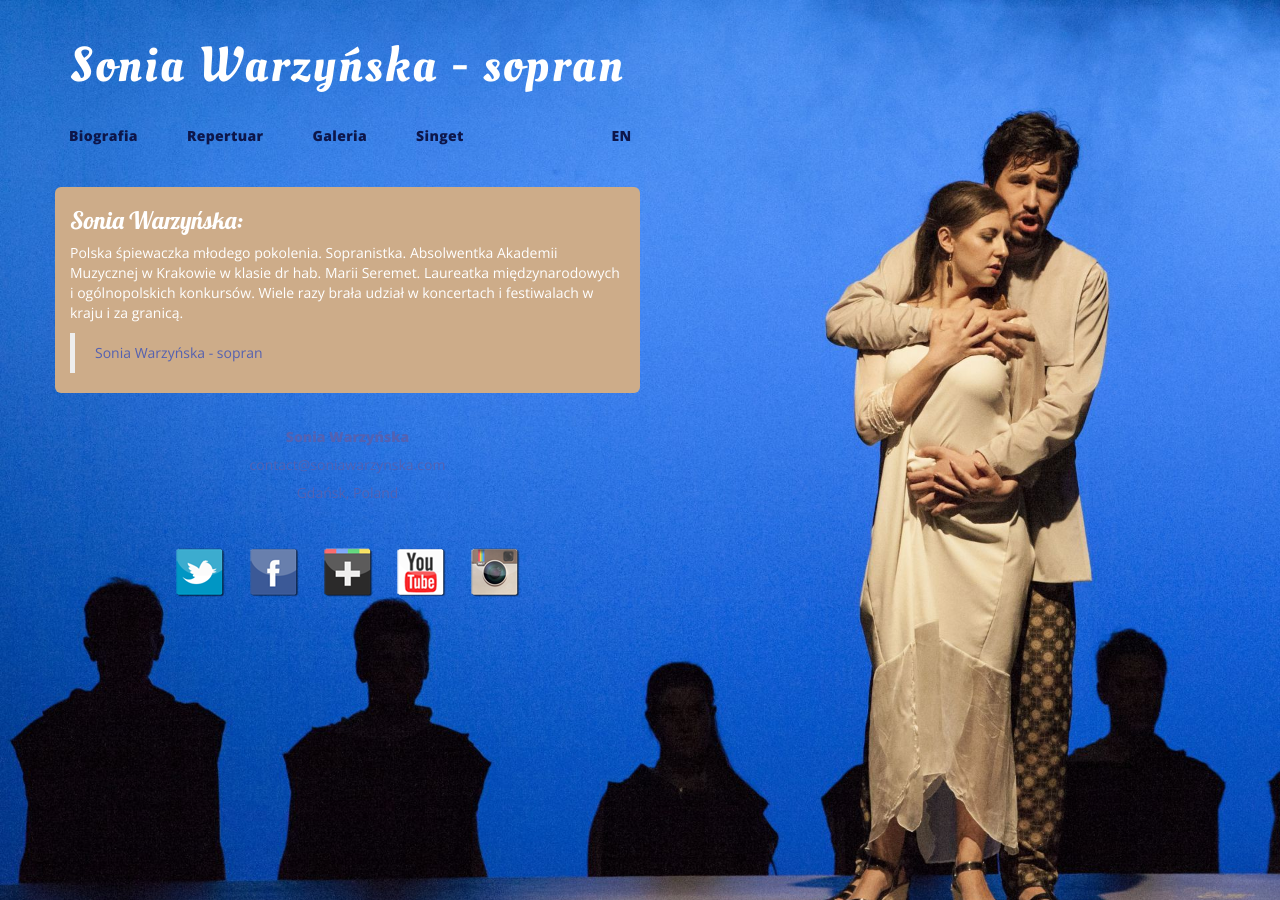
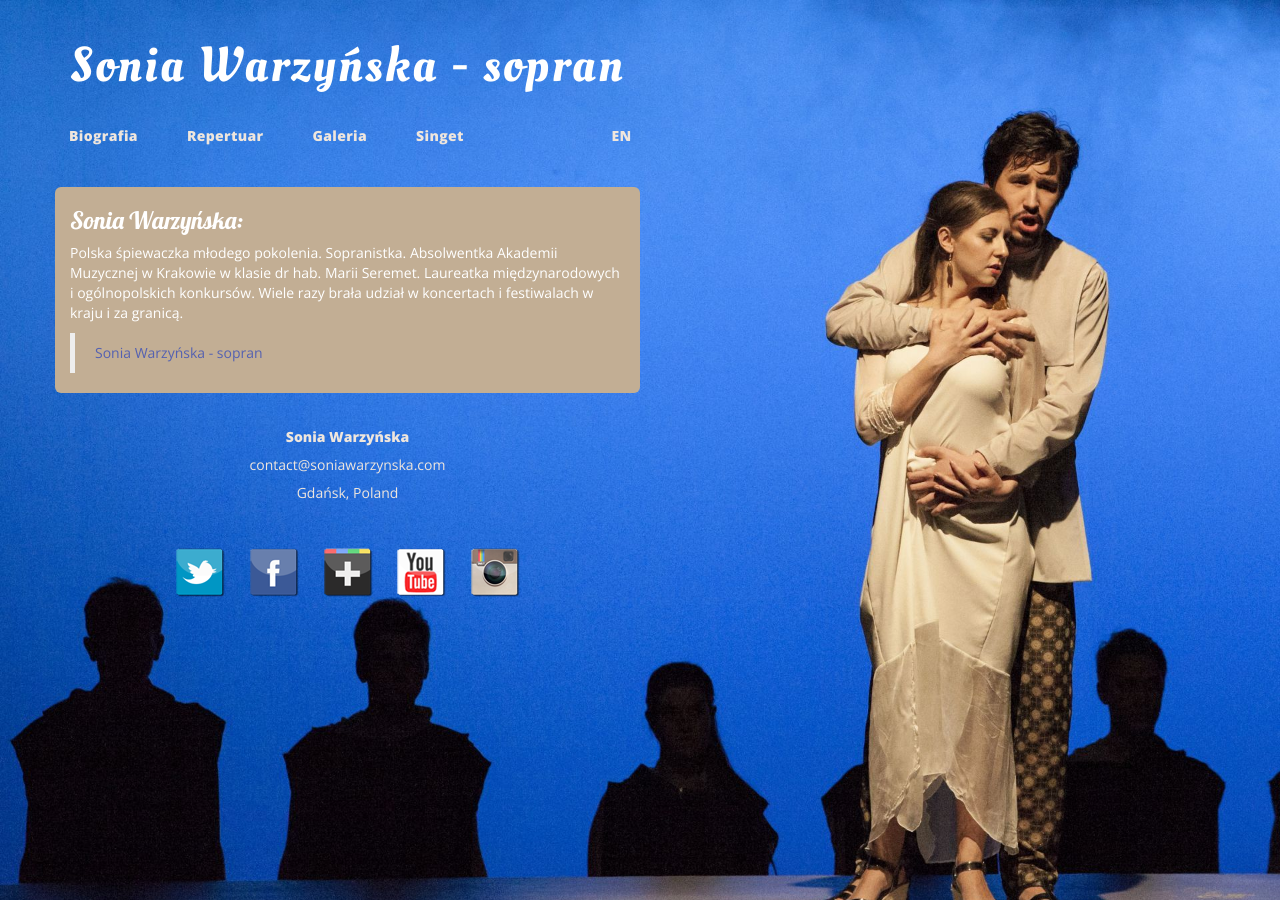
Before and after one commit to lukaszkomar/old.soniaw.com, a Jekyll site: the page built from index.html, in a window 1280 px wide. Built offline with Jekyll 4.4.1, drawn with Linux system fonts in a browser that asks for light colours.

Commit message:
old bg css

```diff
--- a/p/css/style.css
+++ b/p/css/style.css
@@ -161,26 +161,42 @@
     body.bg03 {
         background-image: url(bg03.hd.jpg);
     }
-
-/* bg 06 */
-    body.bg06 {
-        background-image: url(bg06.hd.jpg);
+    body.bg03 nav ul li a,
+    body.bg03 .personal a  {
+        color: #efe6dd;
+    }
+    body.bg03 #content .content {
+        color: #fff;
+        background: #a8a3a1;
     }
 
 /* bg 04 */
     body.bg04 {
         background-image: url(bg04.hd.jpg);
     }
-
+    body.bg04 nav ul li a,
+    body.bg04 .personal a  {
+        color: #efe6dd;
+    }
     body.bg04 #content .content {
         color: #fff;
-        background: #cdac89;
-    }
-    body.bg04 nav ul li a, body.bg06 nav ul li a {
-        color: #0d164a;
+        background: #c2ae94;
     }
 
-    /* bg 07 */
+/* bg 06 */
+    body.bg06 {
+        background-image: url(bg06.hd.jpg);
+    }
+    body.bg06 nav ul li a,
+    body.bg06 .personal a  {
+        color: #efe6dd;
+    }
+    body.bg06 #content .content {
+        color: #fff;
+        background: #d7bb95;
+    }
+
+/* bg 07 */
     body.bg07 {
         background-image: url(bg07.hd.jpg);
     }
@@ -192,7 +208,7 @@
         background: #618b97;
     }
 
-    /* bg 08 */
+/* bg 08 */
     body.bg08 {
         background-image: url(bg08.hd.jpg);
     }
@@ -204,7 +220,7 @@
         background: #048aa2;
     }
 
-    /* bg 09 */
+/* bg 09 */
     body.bg09 {
         background-image: url(bg09.hd.jpg);
     }
```
